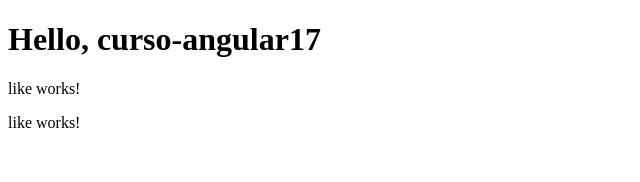
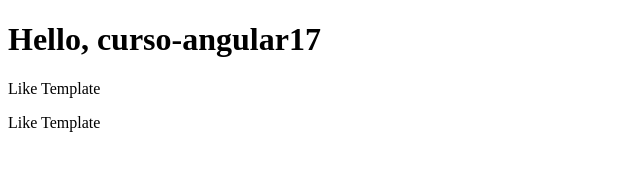
Before and after one commit to HugoMontes/curso-angular17, an Angular app: page / in a window 1280 px wide. Shown: the top 182 px of the page, without its empty margins (0-640 px from the left). Built offline with nearby package versions, Linux system fonts and the light colour scheme.

Commit message:
26. Template and Style INLINE

```diff
--- a/src/app/like/like.component.html
+++ /dev/null
@@ -1 +0,0 @@
-<p>like works!</p>
--- a/src/app/like/like.component.ts
+++ b/src/app/like/like.component.ts
@@ -4,8 +4,8 @@ import { Component } from '@angular/core';
   selector: 'app-like',
   standalone: true,
   imports: [],
-  templateUrl: './like.component.html',
-  styleUrl: './like.component.scss'
+  template: `<p>Like Template</p>`,
+  styles: ``
 })
 export class LikeComponent {
 
```
Also changed, not shown: src/app/like/like.component.scss (deleted).
